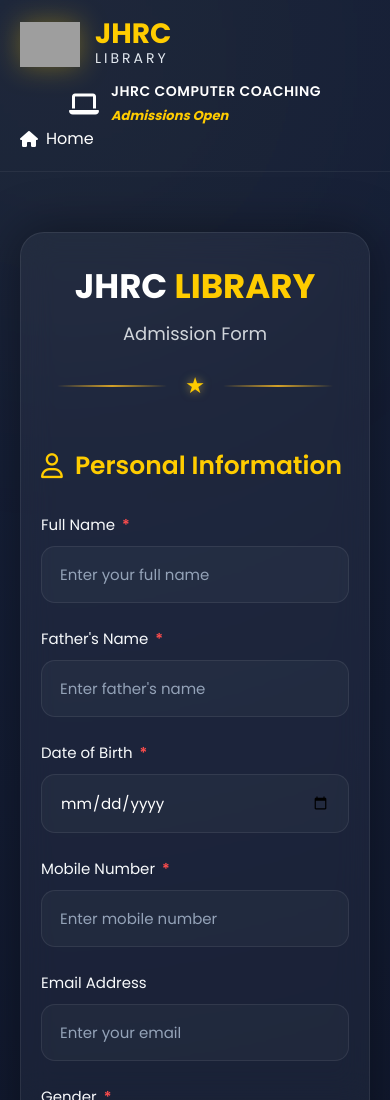
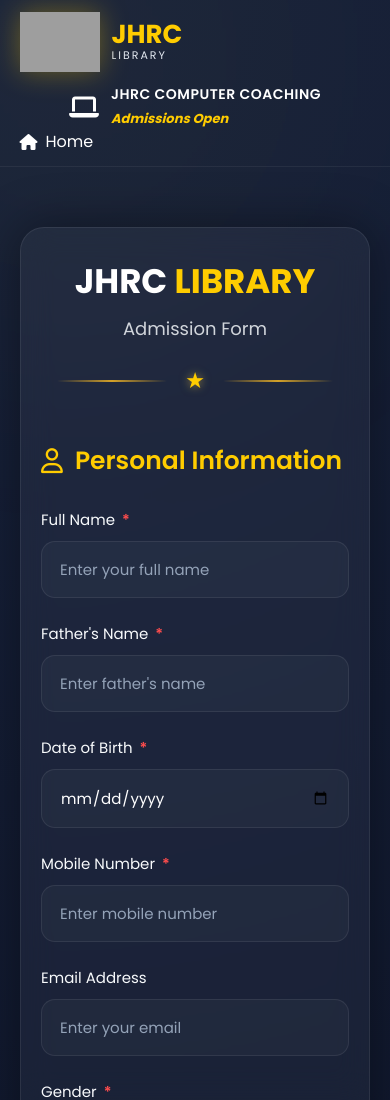
Before and after one commit to Punit-Debugger/JHRC, a website: page admission.html in a window 390 px wide. Shown: the top 1100 px of the page. Drawn offline with Linux system fonts and the light colour scheme; grey boxes are pictures that could not be loaded.

Commit message:
Improve mobile layout for coaching announcement

```diff
--- a/admission.html
+++ b/admission.html
@@ -659,10 +659,35 @@ select option {
 
             .navbar{
 
-                padding:20px;
+                padding:12px 5%;
                 flex-wrap:wrap;
                 justify-content:flex-start;
                 align-content:flex-start;
+
+            }
+
+            .brand{
+
+                gap:12px;
+
+            }
+
+            .brand img{
+
+                width:80px;
+
+            }
+
+            .brand-text h1{
+
+                font-size:26px;
+
+            }
+
+            .brand-text p{
+
+                font-size:11px;
+                letter-spacing:2px;
 
             }
 
@@ -672,18 +697,6 @@ select option {
                 margin-left:0;
                 margin-top:12px;
                 justify-content:center;
-
-            }
-
-            .brand img{
-
-                width:60px;
-
-            }
-
-            .brand-text h1{
-
-                font-size:28px;
 
             }
 
```
Also changed, not shown: index.html (+21 -1 lines).
